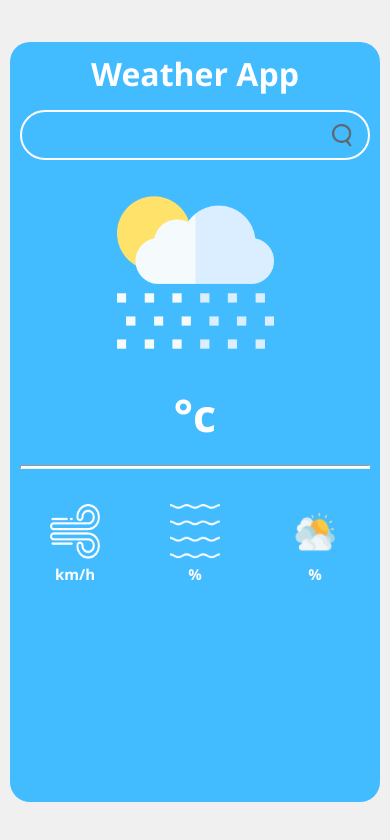
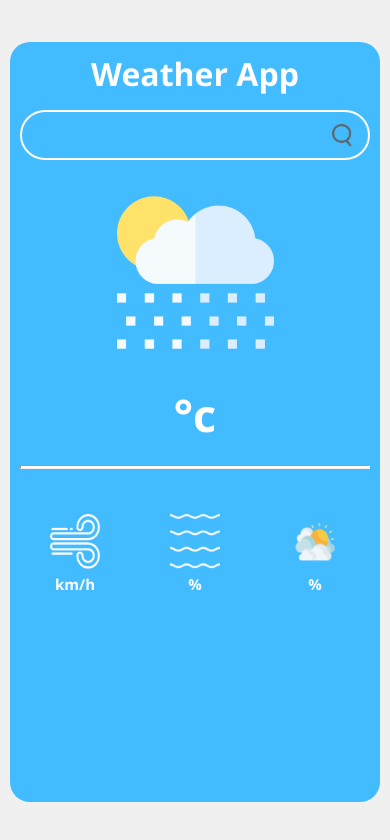
Before and after one commit to tharushaDilhara/weather-app-react, a React (Vite) app: page / in a window 390 px wide. Shown: the top 840 px of the page. Built offline with nearby package versions, Linux system fonts and the light colour scheme.

Commit message:
Description of changes

```diff
--- a/src/components/index.css
+++ b/src/components/index.css
@@ -100,6 +100,9 @@ hr{
     .wind-humidity-cloudy{
         width: 100%;
     }
+    .wind-humidity-cloudy img{
+        margin-top: 10px;
+    }
     .wind-humidity-cloudy h2{
         font-size: 15px;
     }
```
